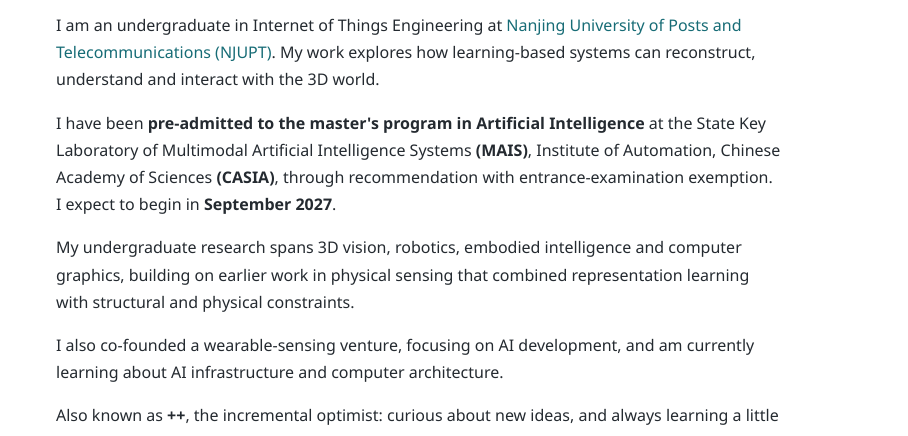
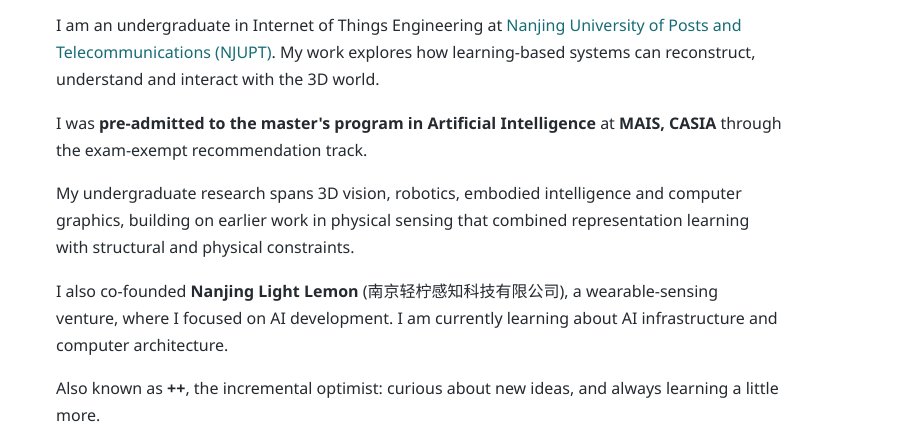
Before and after one commit to jiahaozheng406/jiahaozheng406.github.io, a plain HTML site: page index.html in a window 1280 px wide. Shown: the part 163-599 px from the top of the page, 372-1280 px from the left. Drawn offline with Linux system fonts and the light colour scheme.

Commit message:
Shorten bio admission note and name Nanjing Light Lemon

```diff
--- a/index.html
+++ b/index.html
@@ -48,9 +48,9 @@
       <section id="about" aria-labelledby="about-title">
         <h2 id="about-title">About me</h2>
         <p>I am an undergraduate in Internet of Things Engineering at <a href="https://www.njupt.edu.cn/">Nanjing University of Posts and Telecommunications (NJUPT)</a>. My work explores how learning-based systems can reconstruct, understand and interact with the 3D world.</p>
-        <p>I have been <strong>pre-admitted to the master's program in Artificial Intelligence</strong> at the State Key Laboratory of Multimodal Artificial Intelligence Systems <strong>(MAIS)</strong>, Institute of Automation, Chinese Academy of Sciences <strong>(CASIA)</strong>, through recommendation with entrance-examination exemption. I expect to begin in <strong>September 2027</strong>.</p>
+        <p>I was <strong>pre-admitted to the master's program in Artificial Intelligence</strong> at <strong>MAIS, CASIA</strong> through the exam-exempt recommendation track.</p>
         <p>My undergraduate research spans 3D vision, robotics, embodied intelligence and computer graphics, building on earlier work in physical sensing that combined representation learning with structural and physical constraints.</p>
-        <p>I also co-founded a wearable-sensing venture, focusing on AI development, and am currently learning about AI infrastructure and computer architecture.</p>
+        <p>I also co-founded <strong>Nanjing Light Lemon</strong> (<span lang="zh-CN">南京轻柠感知科技有限公司</span>), a wearable-sensing venture, where I focused on AI development. I am currently learning about AI infrastructure and computer architecture.</p>
         <p>Also known as <strong>++</strong>, the incremental optimist: curious about new ideas, and always learning a little more.</p>
         <h3 class="subheading">Undergraduate research journey</h3>
         <ol class="journey">
```
